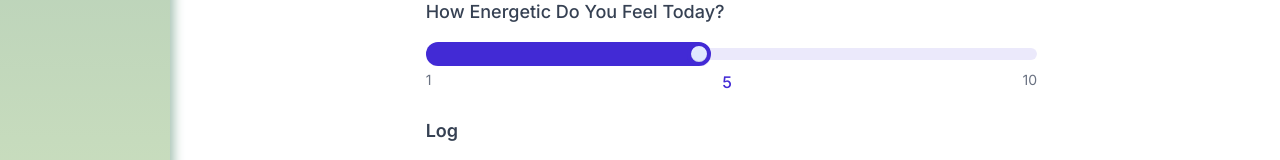
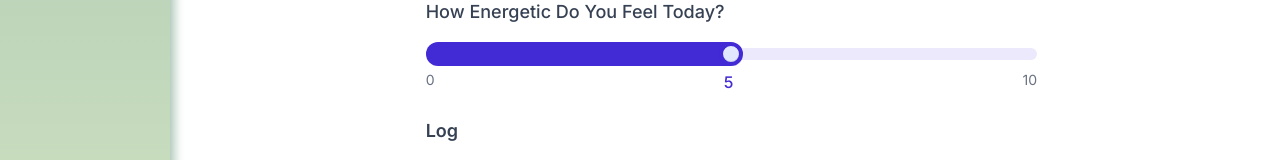
Before and after one commit to FaisalHasanEmon/female-healthcare, a React (Vite) app in the folder front-end/: page /dashboard/mode-tracker in a window 1280 px wide. Shown: the part 420-580 px from the top of the page. Built offline with nearby package versions, Linux system fonts and the light colour scheme; a web font is replaced by a local one.

Commit message:
mode tracker section updated

```diff
--- a/front-end/src/pages/user-dashboard-pages/ModeTracker/ModeTracker.jsx
+++ b/front-end/src/pages/user-dashboard-pages/ModeTracker/ModeTracker.jsx
@@ -2,7 +2,7 @@ import React, { useState } from "react";
 
 const ModeTracker = () => {
   const [selectedMood, setSelectedMood] = useState("");
-  const [selectedSymptom, setSelectedSymptom] = useState("");
+  // const [selectedSymptom, setSelectedSymptom] = useState("");
   const [energyLevel, setEnergyLevel] = useState(5);
   const [log, setLog] = useState("symptoms");
 
@@ -111,7 +111,7 @@ const ModeTracker = () => {
   const handleSubmit = () => {
     const data = {
       mood: selectedMood,
-      symptom: selectedSymptom,
+      // symptom: selectedSymptom,
       energyLevel,
       symptompLog: symptompLogData,
       foodLog: foodLogData,
@@ -241,7 +241,7 @@ const ModeTracker = () => {
                 <div className="w-full">
                   <input
                     type="range"
-                    min="1"
+                    min="0"
                     max="10"
                     value={energyLevel}
                     onChange={(e) => setEnergyLevel(parseInt(e.target.value))}
@@ -249,7 +249,7 @@ const ModeTracker = () => {
                     step="1"
                   />
                   <div className="flex justify-between text-xs sm:text-sm text-gray-500 mt-1">
-                    <span>1</span>
+                    <span>0</span>
                     <span className="font-medium text-primary text-sm sm:text-base">
                       {energyLevel}
                     </span>
```
